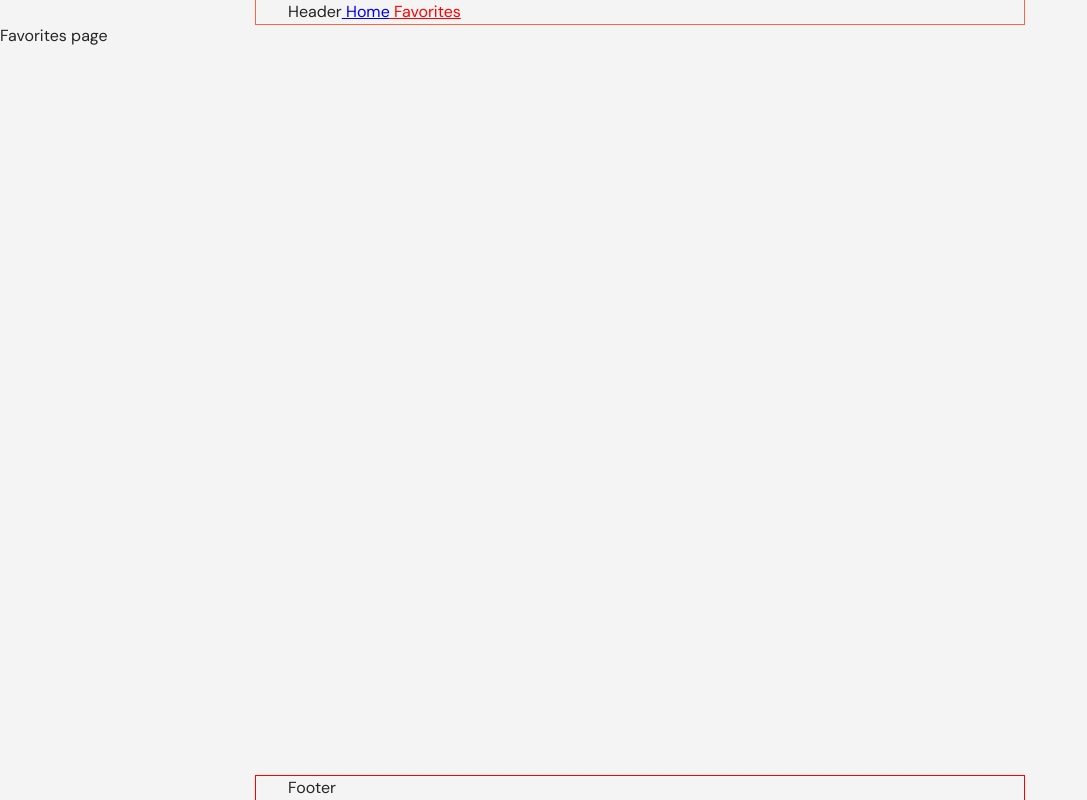
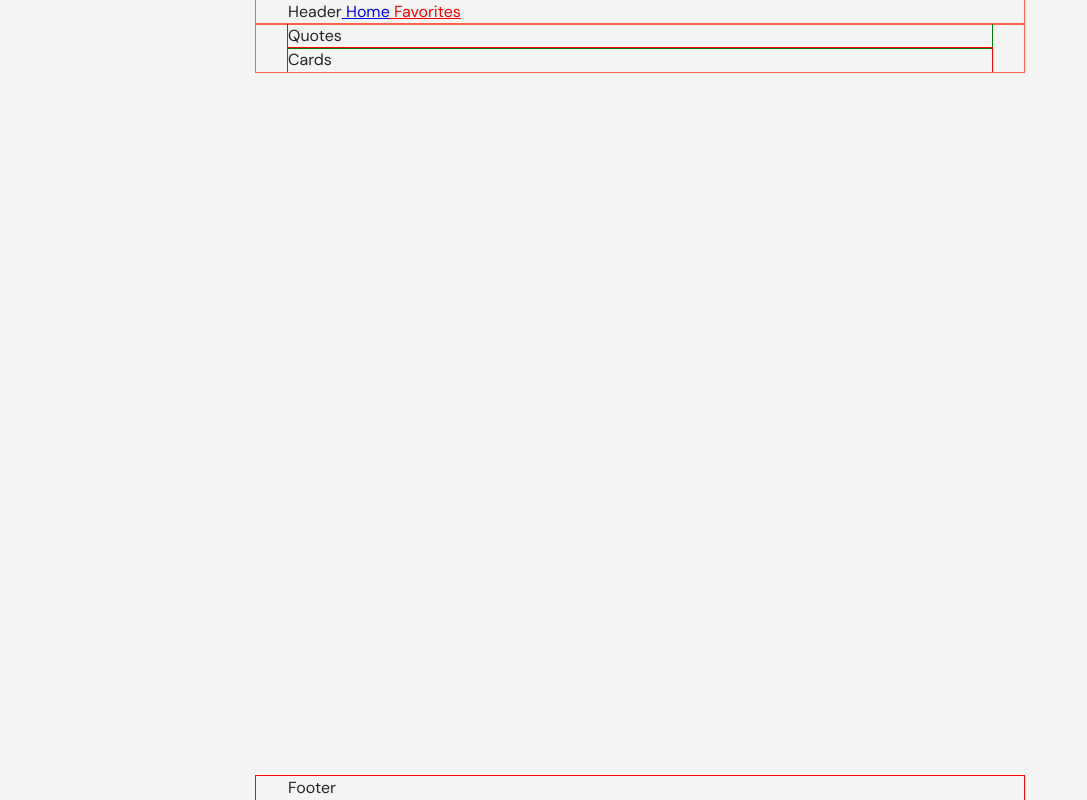
Before and after one commit to chertoha/sporty, a React (Create React App) app: page /sporty/favorites in a window 1280 px wide. Shown: the whole page, without its empty margins (0-1087 px from the left). Built offline with nearby package versions, Linux system fonts and the light colour scheme.

Commit message:
Update Favorites.tsx

```diff
--- a/src/components/Favorites/Favorites.tsx
+++ b/src/components/Favorites/Favorites.tsx
@@ -1,3 +1,4 @@
+import { Box, Container, Stack } from "@mui/material";
 import React, { FC } from "react";
 
 interface IFavoritesProps {
@@ -5,7 +6,28 @@ interface IFavoritesProps {
 }
 
 const Favorites: FC<IFavoritesProps> = () => {
-  return <div>Favorites page </div>;
+  return (
+    <Box component="section">
+      <Container sx={{ outline: "1px solid tomato" }}>
+        <Stack direction={{ xs: "column", xl: "row" }} spacing={{ xl: 16 }}>
+          <Box sx={{ outline: "1px solid green", width: "100%" }}>Quotes</Box>
+
+          <Box
+            sx={{
+              width: {
+                xs: "100%",
+                xl: 850,
+              },
+              flexShrink: 0,
+              outline: "1px solid red",
+            }}
+          >
+            Cards
+          </Box>
+        </Stack>
+      </Container>
+    </Box>
+  );
 };
 
 export default Favorites;
```
